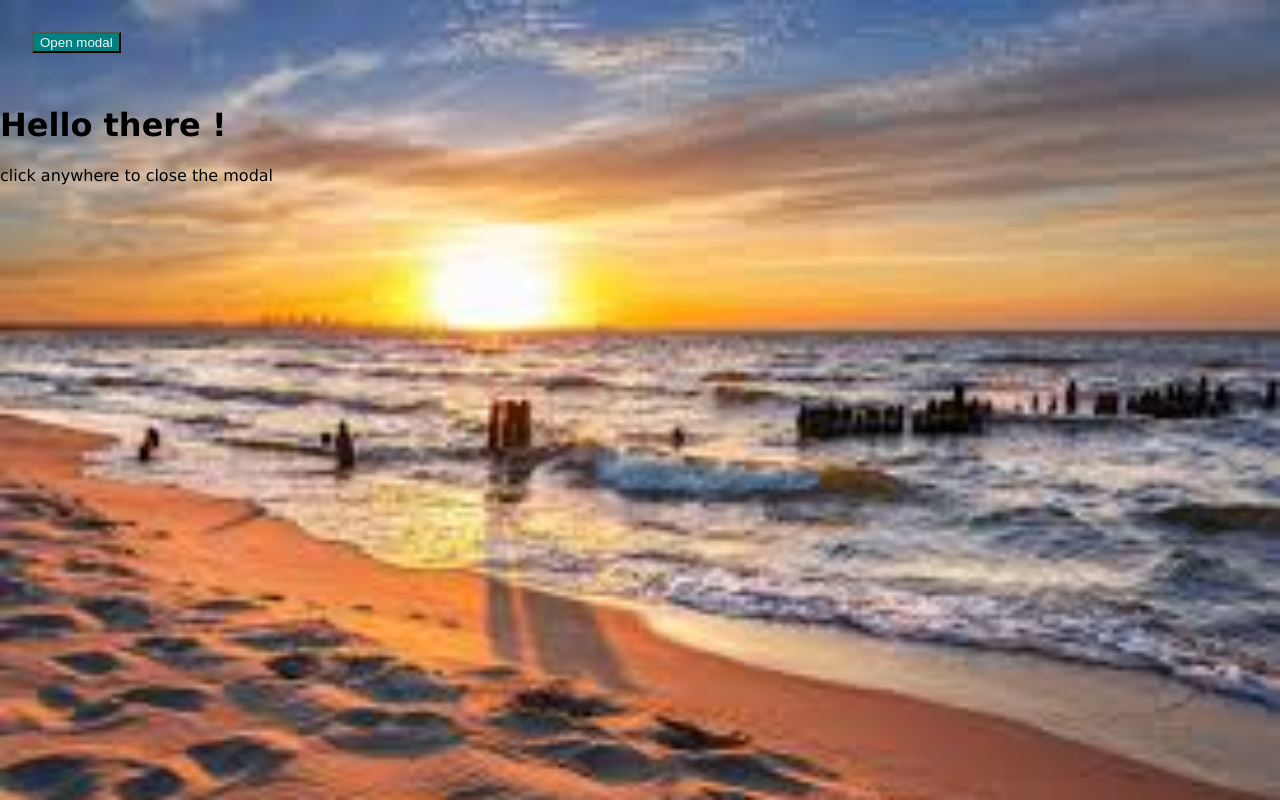
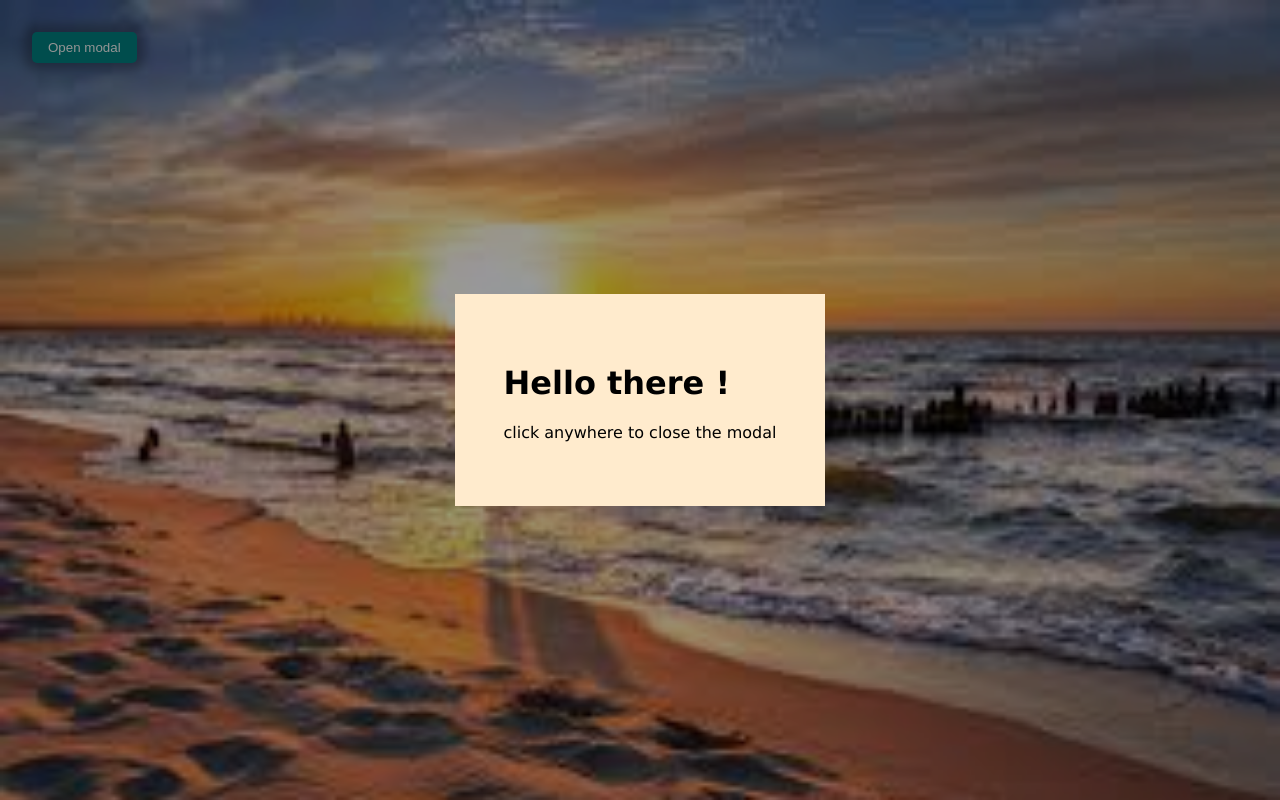
Before and after one commit to abdipython/learning_js, a plain HTML site: page Intermediate_js/modal_js/index.html in a window 1280 px wide. Both pictures are taken after a click on the button "Open modal". Drawn offline with Linux system fonts and the light colour scheme.

Commit message:
done creating my modal

```diff
--- a/Intermediate_js/modal_js/script.js
+++ b/Intermediate_js/modal_js/script.js
@@ -0,0 +1,10 @@
+const openModalBtnElement = document.querySelector('#openModal');
+const modalElement = document.querySelector('.modal');
+const modalContentElement = modalElement.querySelector('.modal_content');
+
+openModalBtnElement.addEventListener('click', () => {
+    modalElement.classList.add('open');
+});
+modalContentElement.addEventListener('click', () => {
+    modalElement.classList.remove('open');
+});
--- a/Intermediate_js/modal_js/style.css
+++ b/Intermediate_js/modal_js/style.css
@@ -14,4 +14,38 @@ button{
     margin: 2rem;
     background-color: teal;
     color: whitesmoke;
+    padding: .5rem 1rem ;
+    border: 0;
+    border-radius: 5px;
+    box-shadow: 0 0 12px 8px rgba(0, 0, 0, 0.3);
+    cursor: pointer;
 }
+button:hover{ background-color: darkslategray;}
+.modal{
+    position: absolute;
+    right: 0;
+    left: 0;
+    top: 0;
+    bottom: 0;
+    height: 100%;
+    display: none;
+    justify-content: center;
+    align-items: center;
+}
+.modal_overlay{
+    position: absolute;
+    right: 0;
+    left: 0;
+    top: 0;
+    bottom: 0;
+    background-color: rgba(0, 0, 0, 0.4);
+}
+.modal_content{
+    background-color: blanchedalmond;
+    padding: 3rem;
+    position: relative;
+    cursor: pointer;
+}
+.modal.open{
+    display: flex;
+}
```
